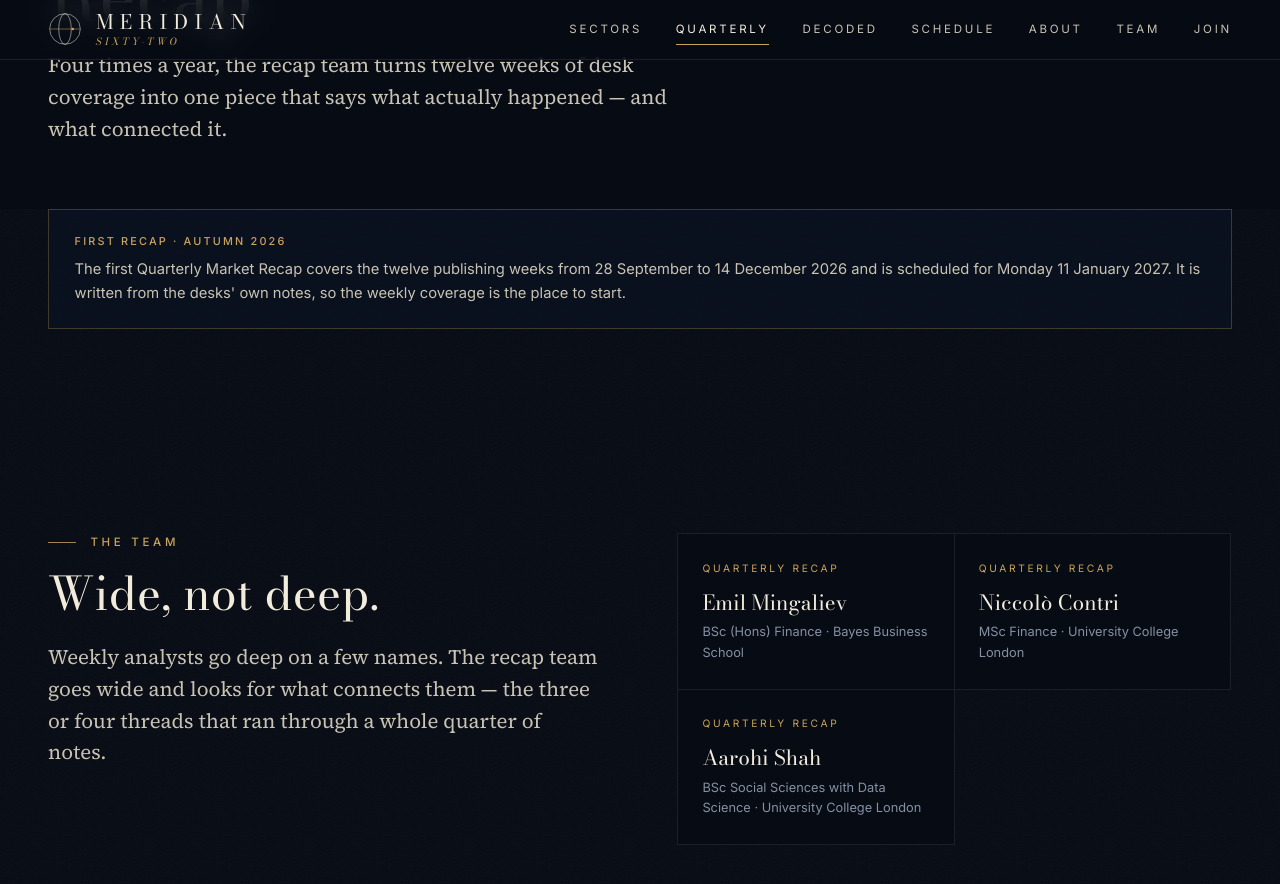
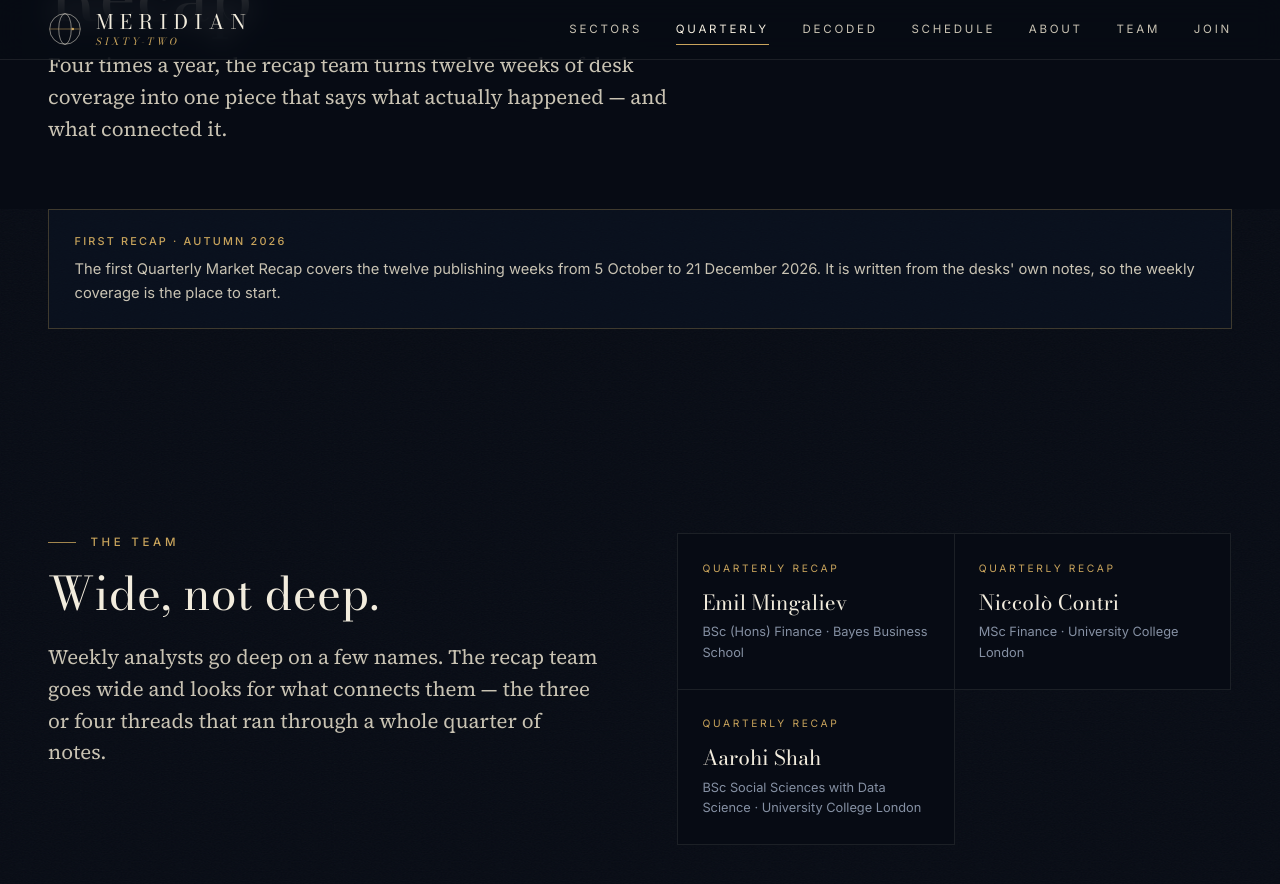
Before and after one commit to meridian62contact-lang/meridian62contact-lang.github.io, a Jekyll site: the page built from quarterly/index.html, in a window 1280 px wide and 900 px high, scrolled down 324 px. Shown: the top 884 px of the window. Built offline with Jekyll 4.4.1, drawn with Linux system fonts in a browser that asks for light colours.

Commit message:
Update index.html

```diff
--- a/quarterly/index.html
+++ b/quarterly/index.html
@@ -23,7 +23,7 @@ permalink: /quarterly/
     {%- else -%}
     <div class="callout" data-reveal>
       <b>First recap · Autumn 2026</b>
-      The first Quarterly Market Recap covers the twelve publishing weeks from 28 September to 14 December 2026 and is scheduled for Monday 11 January 2027. It is written from the desks' own notes, so the weekly coverage is the place to start.
+      The first Quarterly Market Recap covers the twelve publishing weeks from 5 October to 21 December 2026. It is written from the desks' own notes, so the weekly coverage is the place to start.
     </div>
     {%- endif -%}
   </div>
```
